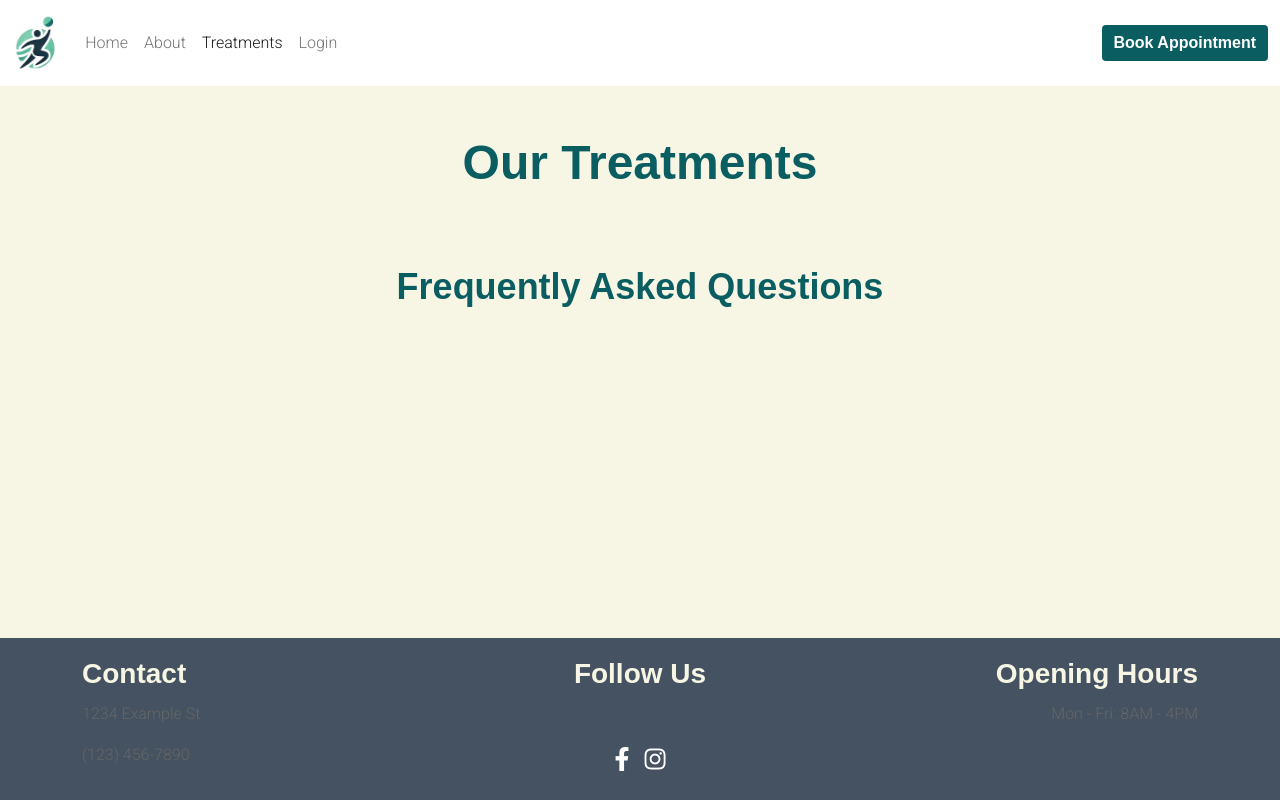
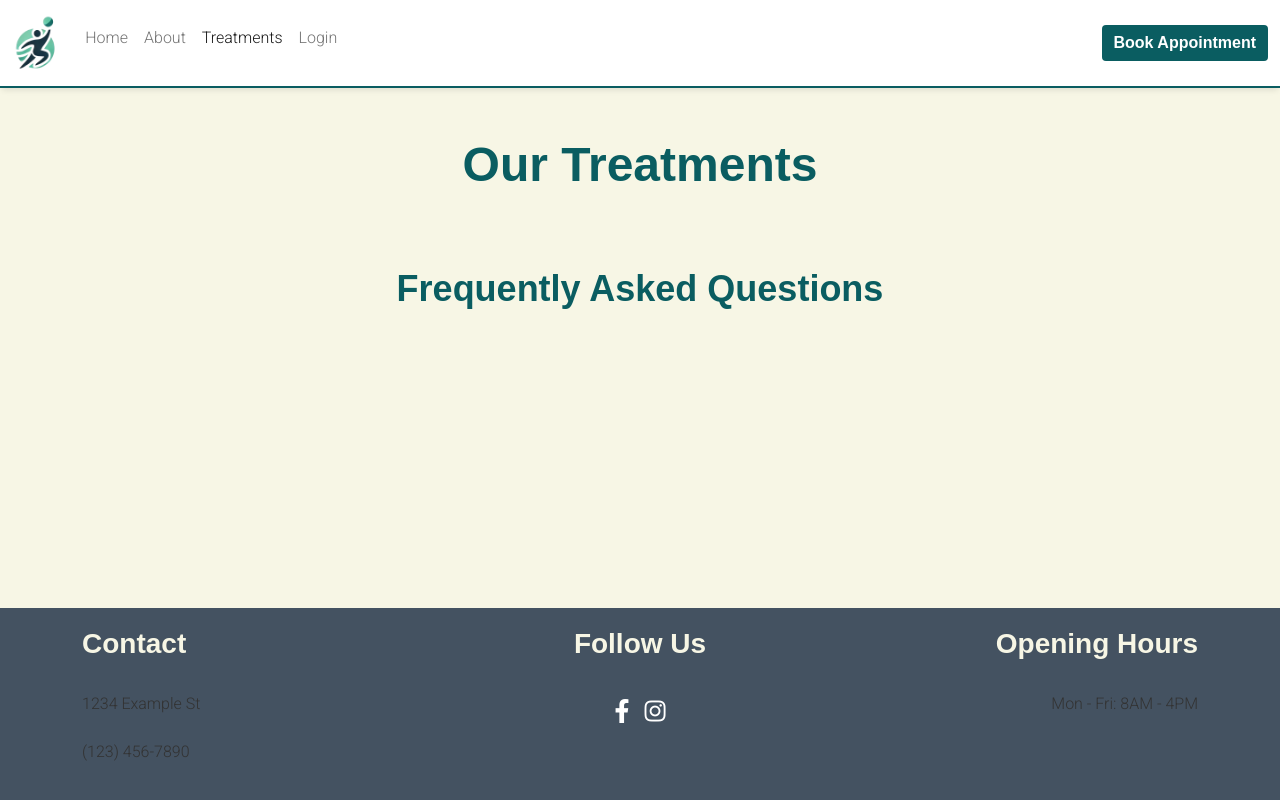
Before and after one commit to Alvor1991/PP4-Physio, a Django app: page /treatments/ in a window 1280 px wide. Run offline with Django 4.2, Linux system fonts and the light colour scheme; data that the repository does not hold is empty.

Commit message:
Style and colour adjustments to main pages

```diff
--- a/about/templates/about/about.html
+++ b/about/templates/about/about.html
@@ -53,7 +53,7 @@
             <h5>Other Ways to Reach Me</h5>
             <p><strong>Phone:</strong> (123) 456-7890</p>
             <p><strong>Email:</strong> info@physioapp.com</p>
-            <div class="social-icons mt-3">
+            <div class="social-icons">
                 <a href="https://www.facebook.com/yourprofile" class="social-icon" aria-label="Facebook">
                     <i class="fab fa-facebook-f"></i>
                 </a>
--- a/static/css/style.css
+++ b/static/css/style.css
@@ -18,6 +18,11 @@
     font-family: 'Montserrat', sans-serif;
     font-weight: 700;
     color: #0a5d61;
+    margin-bottom: 25px;
+}
+
+h6 {
+  margin-bottom: 10px;
 }
 
 h1 {
@@ -37,10 +42,19 @@ h3 {
 
 p, a, span, li {
   font-family: 'Roboto', sans-serif;
-  font-weight: 400;
+  font-weight: 450;
   font-size: 16px;
-  line-height: 1.6;
-  color: #666;
+  line-height: 2;
+  color: #333;
+}
+
+ul li {
+  list-style: none;
+  margin-bottom: 10px;
+}
+
+ul {
+  padding-left: 0;
 }
 
 a {
@@ -59,6 +73,15 @@ a {
   font-family: 'Montserrat', sans-serif;
   font-weight: 600;
   color: #f7f6e5;
+}
+
+.cta-text {
+  font-size: 18px;
+  font-weight: 600;
+}
+
+.card img {
+  border-bottom: 3px solid #0a5d61; /* Stylish border between image and content */
 }
 
   .banner-container {
@@ -91,14 +114,15 @@ a {
   /* ===================================
      Header and Branding
      =================================== */
-  .navbar-custom {
-    border-bottom: 4px solid #0a5d61; /* Teal-like color */
-  }
-
   .navbar-brand img {
     height: 60px;
     width: auto;
   }
+
+  .navbar {
+    border-bottom: 2px solid #0a5d61; /* Adjust color and thickness as needed */
+    box-shadow: 0 4px 6px -2px rgba(0, 0, 0, 0.1); /* Adjust shadow intensity as needed */
+}
 
   .welcome-section {
     background-color: #f7f6e5; /* Lighter beige color */
@@ -136,7 +160,7 @@ a {
 
   .card-subtitle {
     font-size: 1rem;
-    color: lightgray;
+    color: #445261;
     margin-left: 5%;
   }
 
@@ -183,16 +207,8 @@ a {
     padding-top: 1rem;
     padding-bottom: 1rem;
     margin-top: 4rem;
-    color: #f7f6e5; /* Lighter beige color */
+    color: #ffffff; /* Lighter beige color */
     flex-shrink: 0;
-  }
-
-  .halfway-footer {
-    margin-top: auto;
-  }
-
-  .footer-text {
-    font-size: 0.875rem;
   }
 
   .social-icons {
@@ -206,7 +222,6 @@ a {
     font-size: 1.5rem;
     transition: color 0.3s ease;
   }
-
   /* ===================================
      Images
      =================================== */
@@ -357,6 +372,10 @@ a {
     margin-bottom: 3rem !important;
   }
 
+  .mb-4 {
+    margin-bottom: 3rem !important;
+  }
+
   .mt-5 {
     margin-top: 3rem !important;
   }
--- a/templates/base.html
+++ b/templates/base.html
@@ -86,7 +86,7 @@
     </main>
 
     <!-- Footer -->
-<footer class="footer mt-auto py-3 dark-bg halfway-footer">
+<footer class="footer mt-auto py-3 dark-bg">
     <div class="container">
         <div class="row text-center text-md-start">
             <div class="col-md-4 col-12 text-white">
@@ -97,7 +97,7 @@
             <div class="col-md-4 col-12 text-white text-center">
                 <div>
                     <h3>Follow Us</h3>
-                    <div class="social-icons mt-3">
+                    <div class="social-icons">
                         <a href="https://www.facebook.com/yourprofile" class="social-icon" aria-label="Facebook">
                             <i class="fab fa-facebook-f"></i>
                         </a>
--- a/treatments/templates/treatments/treatments.html
+++ b/treatments/templates/treatments/treatments.html
@@ -4,24 +4,24 @@
     <h1 class="mb-4 text-center">Our Treatments</h1>
 
     <!-- Detailed Services Description -->
-    <div class="row">
+    <div class="row g-4">
         {% for treatment in treatments %}
-        <div class="col-md-4 mb-4">
+        <div class="col-sm-12 col-md-6 col-lg-4 d-flex align-items-stretch">
             <div class="card h-100">
                 {% if treatment.image %}
                 <img src="{{ treatment.image.url }}" class="card-img-top" alt="{{ treatment.name }}">
                 {% endif %}
                 <div class="card-body d-flex flex-column">
                     <h6 class="card-title">{{ treatment.name }}</h6>
-                    <p class="card-text"> {{ treatment.description|safe }}</p>
+                    <p class="card-text">{{ treatment.description|safe }}</p>
 
                     {% if treatment.services_offered %}
-                    <div>{{ treatment.services_offered|safe }}</div>
+                    <p class="card-text">{{ treatment.services_offered|safe }}</p>
                     {% endif %}
 
                     {% if treatment.benefits %}
-                    <h6 class="mt-3"><strong>Benefits:</strong></h6>
-                    <div>{{ treatment.benefits|safe }}</div>
+                    <h6><strong>Benefits:</strong></h6>
+                    <p class="card-text">{{ treatment.benefits|safe }}</p>
                     {% endif %}
                 </div>
                 <div class="card-footer text-center mt-auto">
```
Also changed, not shown: home/templates/home/home.html (+2 -9 lines).
